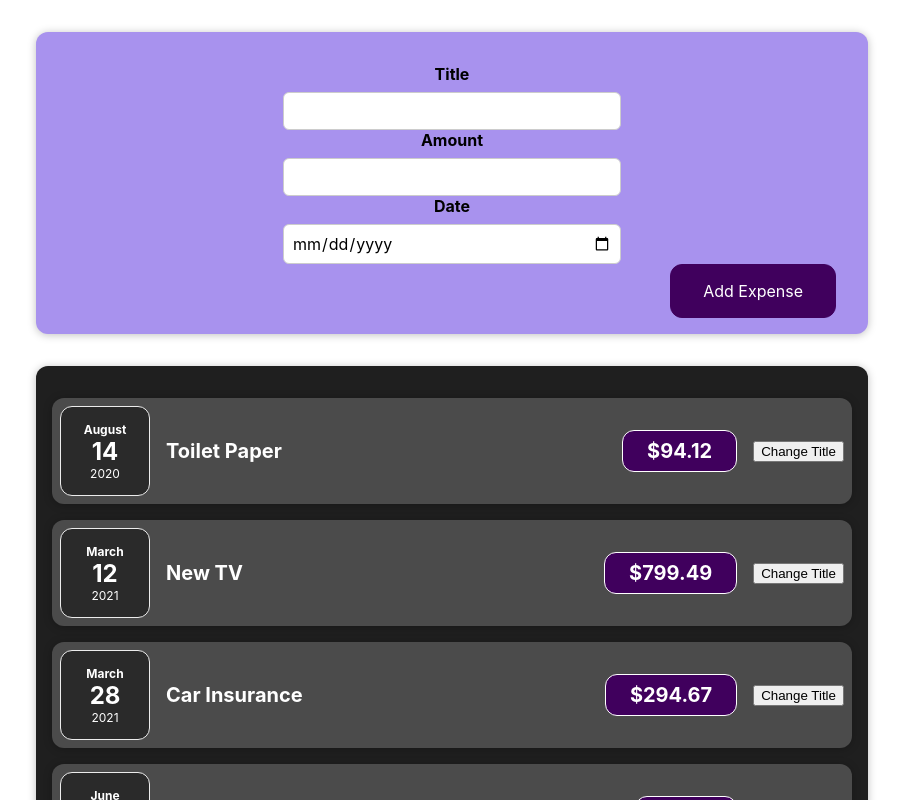
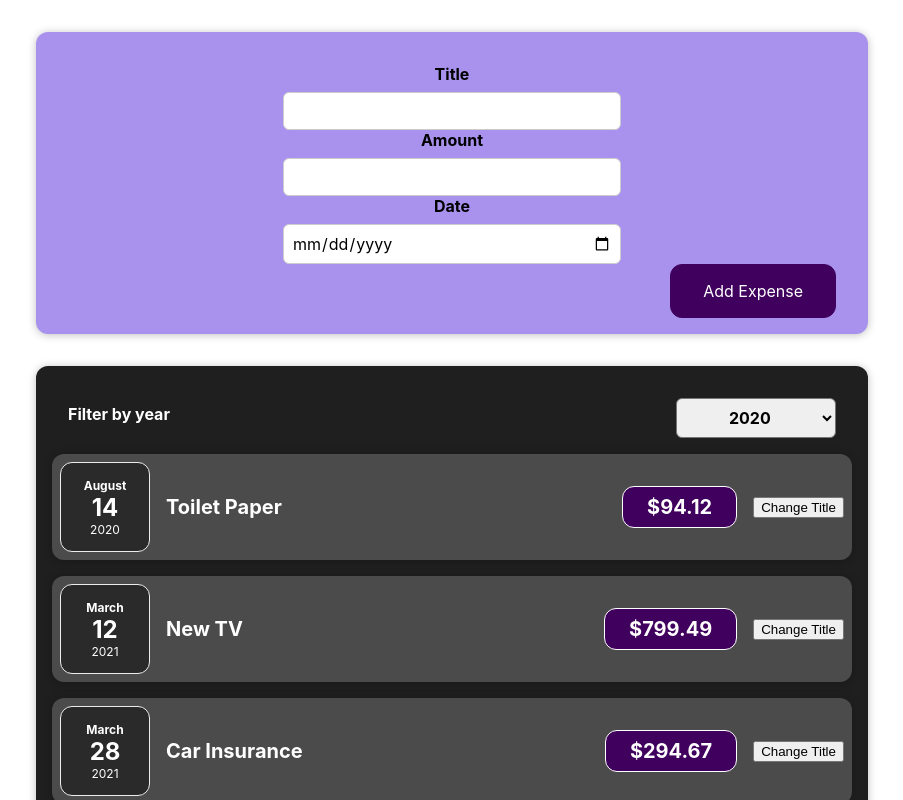
Before and after one commit to ivayloivan0v/ExpenseTracker, a React (Create React App) app: page / in a window 1280 px wide. Shown: the top 800 px of the page, without its empty margins (188-1091 px from the left). Built offline with nearby package versions, Linux system fonts and the light colour scheme.

Commit message:
working with events and state

```diff
--- a/src/components/Expenses/Expenses.js
+++ b/src/components/Expenses/Expenses.js
@@ -1,10 +1,20 @@
 import "./Expenses.css";
 import { ExpenseItem } from "./ExpenseItem";
 import { Card } from "../UI/Card";
+import { ExpensesFilter } from "./ExpensesFilter";
+import { useState } from "react";
 
 export const Expenses = ({ item }) => {
+  const [filteredYear, setFilteredYear] = useState("2020");
+
+  const filterChangeHandler = (selectedYear) => {
+    setFilteredYear(selectedYear);
+  };
+
   return (
+    <div>
       <Card className="expenses">
+        <ExpensesFilter selected={filteredYear} onChangeFilter={filterChangeHandler} />
         <ExpenseItem
           title={item[0].title}
           amount={item[0].amount}
@@ -26,5 +36,6 @@
           date={item[3].date}
         ></ExpenseItem>
       </Card>
+    </div>
   );
 };
--- /dev/null
+++ b/src/components/Expenses/ExpensesFilter.css
@@ -0,0 +1,24 @@
+.expenses-filter {
+  color: white;
+  padding: 0 1rem;
+}
+
+.expenses-filter__control {
+  display: flex;
+  width: 100%;
+  align-items: center;
+  justify-content: space-between;
+  margin: 1rem 0;
+}
+
+.expenses-filter label {
+  font-weight: bold;
+  margin-bottom: 0.5rem;
+}
+
+.expenses-filter select {
+  font: inherit;
+  padding: 0.5rem 3rem;
+  font-weight: bold;
+  border-radius: 6px;
+}
--- /dev/null
+++ b/src/components/Expenses/ExpensesFilter.js
@@ -0,0 +1,21 @@
+import "./ExpensesFilter.css";
+
+export const ExpensesFilter = (props) => {
+  const dropdownChangeHandler = (event) => {
+    props.onChangeFilter(event.target.value);
+  };
+
+  return (
+    <div className="expenses-filter">
+      <div className="expenses-filter__control">
+        <label>Filter by year</label>
+        <select value={props.selected} onChange={dropdownChangeHandler}>
+          <option value="2022">2022</option>
+          <option value="2021">2021</option>
+          <option value="2020">2020</option>
+          <option value="2019">2019</option>
+        </select>
+      </div>
+    </div>
+  );
+};
```
Lines whose indentation alone changed are shown as unchanged.
